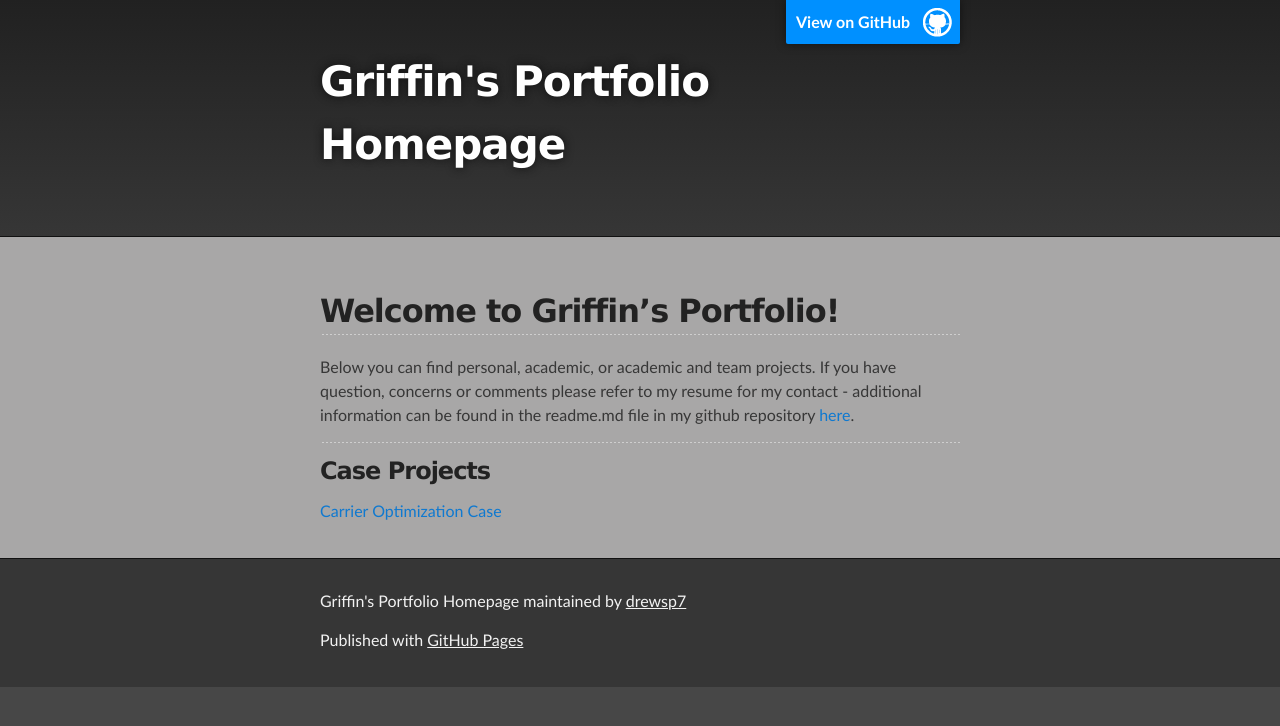
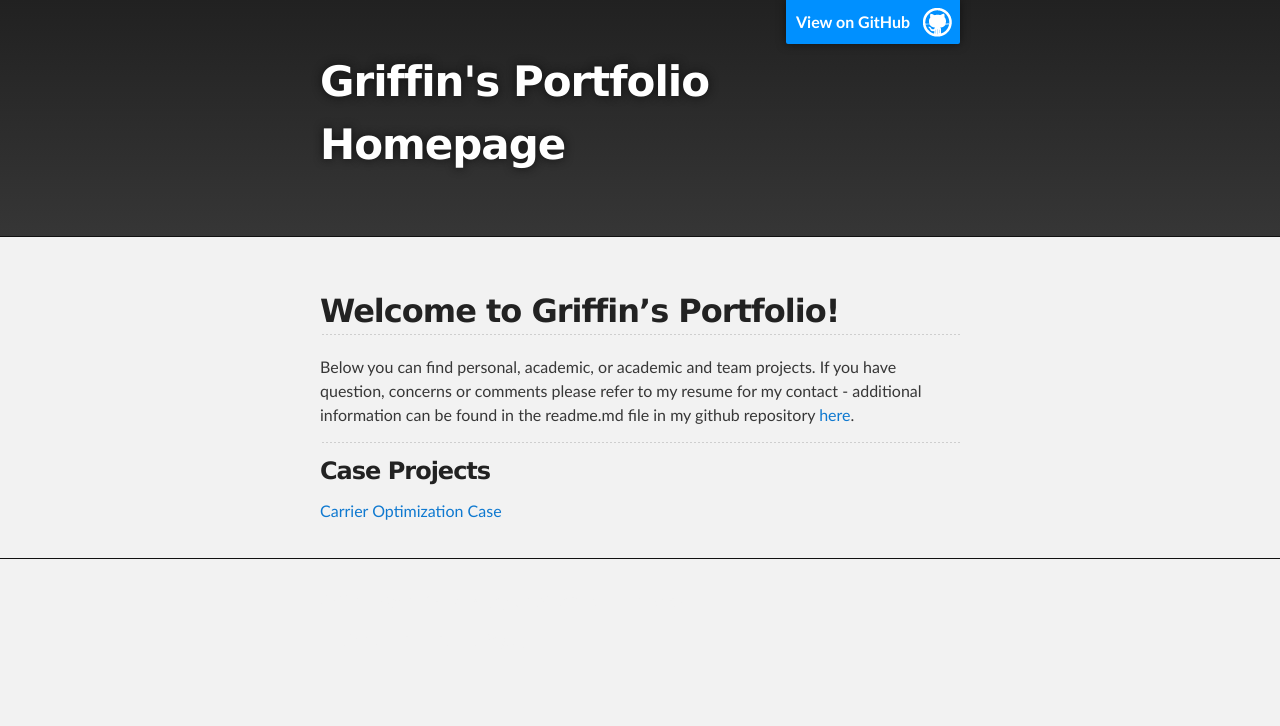
Before and after one commit to drewsp7/griffinsalyer.github.io, a Jekyll site: the page built from index.md, in a window 1280 px wide. Shown: the top 726 px of the page. Built offline with Jekyll 4.4.1, drawn with Linux system fonts in a browser that asks for light colours; our own code applies the rules of GitHub Pages for plain Markdown files; the repository's description, which GitHub fills in, is left out.

Commit message:
Update jekyll-theme-slate.scss

```diff
--- a/_sass/jekyll-theme-slate.scss
+++ b/_sass/jekyll-theme-slate.scss
@@ -46,7 +46,7 @@ Theme Styles
 body {
   box-sizing: border-box;
   color:#373737; // 373737 - scroll wheel
-  background: #474747; //very bottom //212121
+  background: #f2f2f2; //very bottom //212121
   font-size: 16px;
   font-family: 'Myriad Pro', Calibri, Helvetica, Arial, sans-serif;
   line-height: 1.5;
@@ -356,7 +356,7 @@ Full-Width Styles
 }
 
 #main_content_wrap {
-  background: #A8A7A7; // f2f2f2 - Main content area (white)
+  background: #f2f2f2; // f2f2f2 - Main content area (white)
   border-top: 1px solid #111;
   border-bottom: 1px solid #111;
 }
@@ -367,7 +367,7 @@ Full-Width Styles
 }
 
 #footer_wrap {
-  background: #363636; // 212121 - bottom banner (github pages)
+  background: #f2f2f2; // 212121 - bottom banner (github pages)
 }
 
 
```
